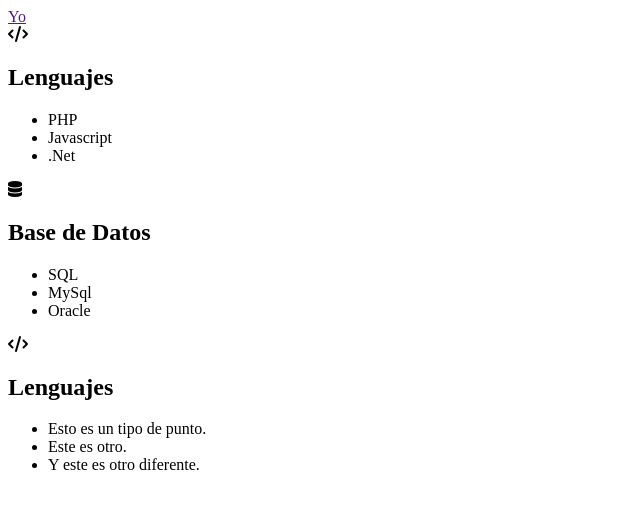
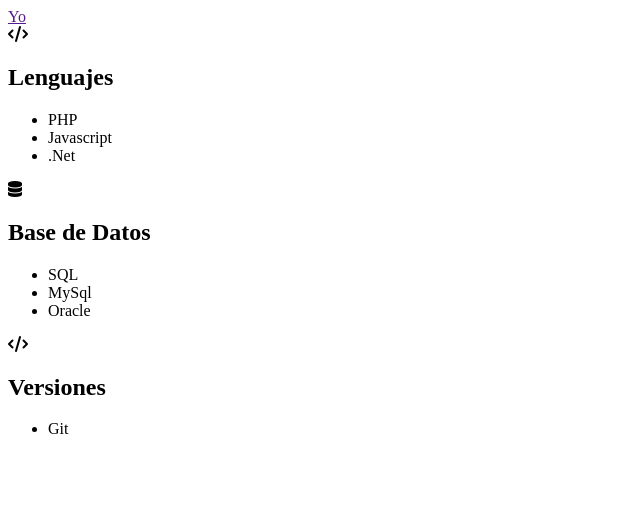
Before and after one commit to Supremotix/Miperfil, a plain HTML site: page Index.html in a window 1280 px wide. Shown: the whole page, without its empty margins (0-640 px from the left). Drawn offline with Linux system fonts and the light colour scheme.

Commit message:
umentado git

```diff
--- a/Index.html
+++ b/Index.html
@@ -45,11 +45,9 @@
             <i class="fas fa-code"></i>
         </div>
         <div>
-            <h2>Lenguajes</h2>
+            <h2>Versiones</h2>
             <ul>
-                <li type="disc">Esto es un tipo de punto.</li>
-                <li type="disc">Este es otro.</li>
-                <li type="disc">Y este es otro diferente.</li>
+                <li type="disc">Git</li>
             </ul>
         </div>
     </div>
```
